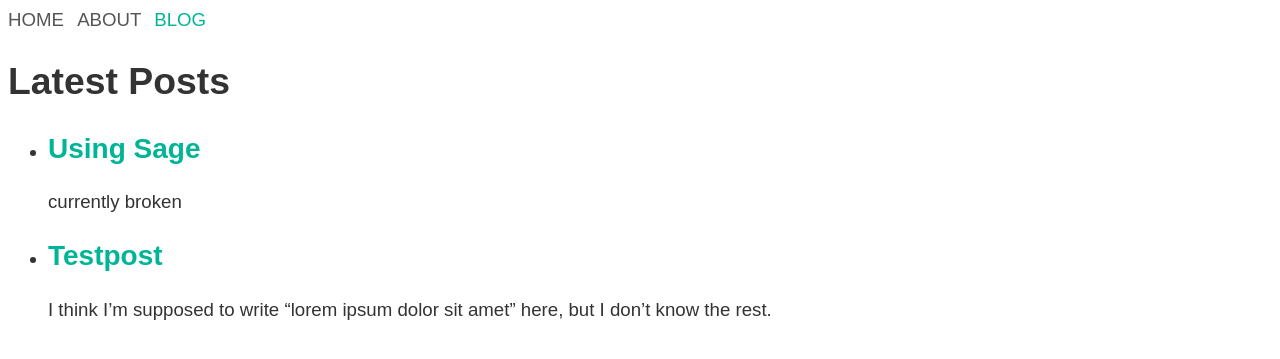
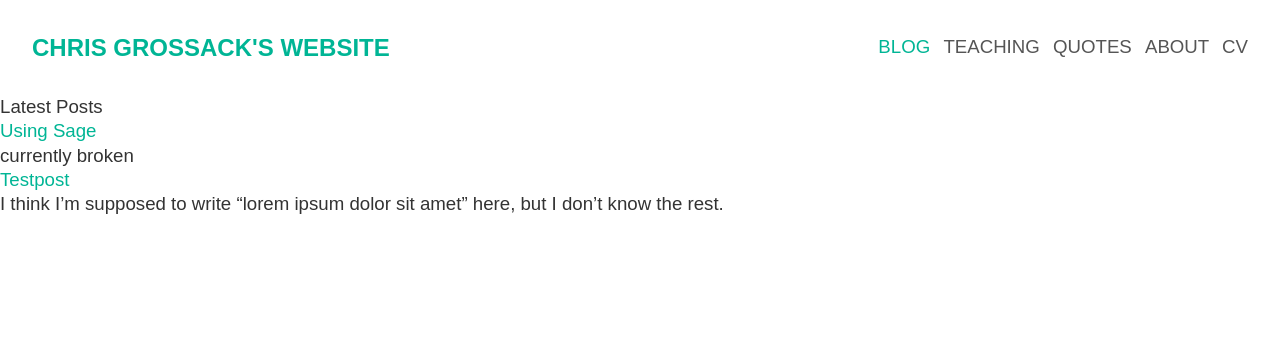
Before and after one commit to kikrishn/Blog, a Jekyll site: the page built from blog.html, in a window 1280 px wide. Shown: the top 359 px of the page. Built offline with Jekyll 4.4.1, drawn with Linux system fonts in a browser that asks for light colours; some web fonts are replaced.

Commit message:
initial nav styling

```diff
--- a/_includes/navigation.html
+++ b/_includes/navigation.html
@@ -1,7 +1,13 @@
 <nav>
-  {% for item in site.data.navigation %}
-  <a href="{{ item.link }}" {% if page.url == item.link %}class="current"{% endif %}>
-    {{ item.name }}
-  </a>
-  {% endfor %}
+  <h1>
+    <a href="/">Chris Grossack's Website</a>
+  </h1>
+  <section class="main-links">
+    {% for item in site.data.navigation %}
+    <a href="{{ item.link }}" {% if page.url == item.link %}class="current"{% endif %}>
+      {{ item.name }}
+    </a>
+    {% endfor %}
+  </section>
 </nav>
+<div class="clear" aria-hidden="true"></div>
--- a/_layouts/default.html
+++ b/_layouts/default.html
@@ -7,6 +7,8 @@
   </head>
   <body>
     {% include navigation.html %}
-    {{ content }}
+    <main>
+      {{ content }}
+    </main>
   </body>
 </html>
--- a/_sass/base.scss
+++ b/_sass/base.scss
@@ -14,6 +14,10 @@
   -moz-transition: none !important;
   -ms-transition: none !important;
   -o-transition: none !important;
+}
+
+.clear {
+  clear: both;
 }
 
 body {
--- a/_sass/nav.scss
+++ b/_sass/nav.scss
@@ -1,4 +1,30 @@
 nav {
+  box-sizing: border-box;
+  max-width: 1500px;
+  margin: auto;
+  padding: 2rem;
+  display: flex;
+  align-items: center;
+  justify-content: space-between;
+
+  h1 {
+    float: left;
+    text-transform: uppercase;
+    font-weight: 700;
+    font-size: 1.5rem;
+
+    a {
+      color: $main-accent;
+
+      &:hover {
+        color: $main-accent;
+      }
+    }
+  }
+
+  .main-links {
+    float: right;
+
     a {
       color: #555;
       text-transform: uppercase;
@@ -7,9 +33,14 @@
       &:first-child {
         margin-left: 0;
       }
+
+      &:hover {
+        color: $main-accent;
+      }
     }
 
     .current {
       color: $main-accent;
     }
   }
+}
--- /dev/null
+++ b/_sass/reset.scss
@@ -0,0 +1,48 @@
+/* http://meyerweb.com/eric/tools/css/reset/
+   v2.0 | 20110126
+   License: none (public domain)
+*/
+
+html, body, div, span, applet, object, iframe,
+h1, h2, h3, h4, h5, h6, p, blockquote, pre,
+a, abbr, acronym, address, big, cite, code,
+del, dfn, em, img, ins, kbd, q, s, samp,
+small, strike, strong, sub, sup, tt, var,
+b, u, i, center,
+dl, dt, dd, ol, ul, li,
+fieldset, form, label, legend,
+table, caption, tbody, tfoot, thead, tr, th, td,
+article, aside, canvas, details, embed,
+figure, figcaption, footer, header, hgroup,
+menu, nav, output, ruby, section, summary,
+time, mark, audio, video {
+	margin: 0;
+	padding: 0;
+	border: 0;
+	font-size: 100%;
+	font: inherit;
+	vertical-align: baseline;
+}
+/* HTML5 display-role reset for older browsers */
+article, aside, details, figcaption, figure,
+footer, header, hgroup, menu, nav, section {
+	display: block;
+}
+body {
+	line-height: 1;
+}
+ol, ul {
+	list-style: none;
+}
+blockquote, q {
+	quotes: none;
+}
+blockquote:before, blockquote:after,
+q:before, q:after {
+	content: '';
+	content: none;
+}
+table {
+	border-collapse: collapse;
+	border-spacing: 0;
+}
--- a/assets/css/styles.scss
+++ b/assets/css/styles.scss
@@ -1,6 +1,7 @@
 ---
 
 ---
+@import "reset";
 @import "variables";
 @import "base";
 @import "nav";
```
Also changed, not shown: _data/navigation.yml (+8 -4 lines). Lines whose indentation alone changed are shown as unchanged.
